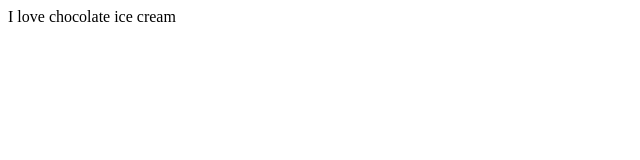
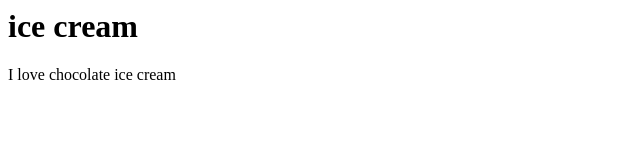
Before and after one commit to sethivaibhav42-hash/first-project, a plain HTML site: page index.html in a window 1280 px wide. Shown: the whole page, without its empty margins (0-640 px from the left). Drawn offline with Linux system fonts and the light colour scheme.

Commit message:
modify files

```diff
--- a/index.html
+++ b/index.html
@@ -1,3 +1,4 @@
 <html> <title> This is our website</title>
+<h1>ice cream</h1>
 <p> I love chocolate ice cream</p>
 </html>
```
